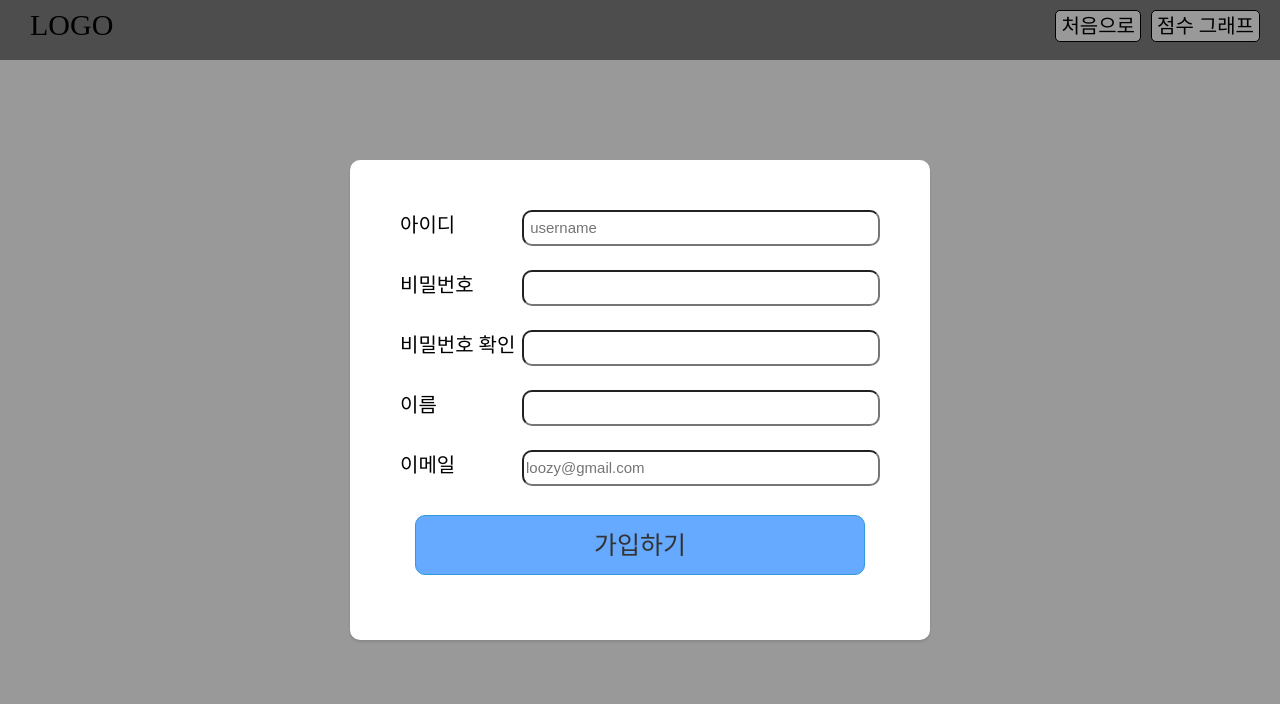
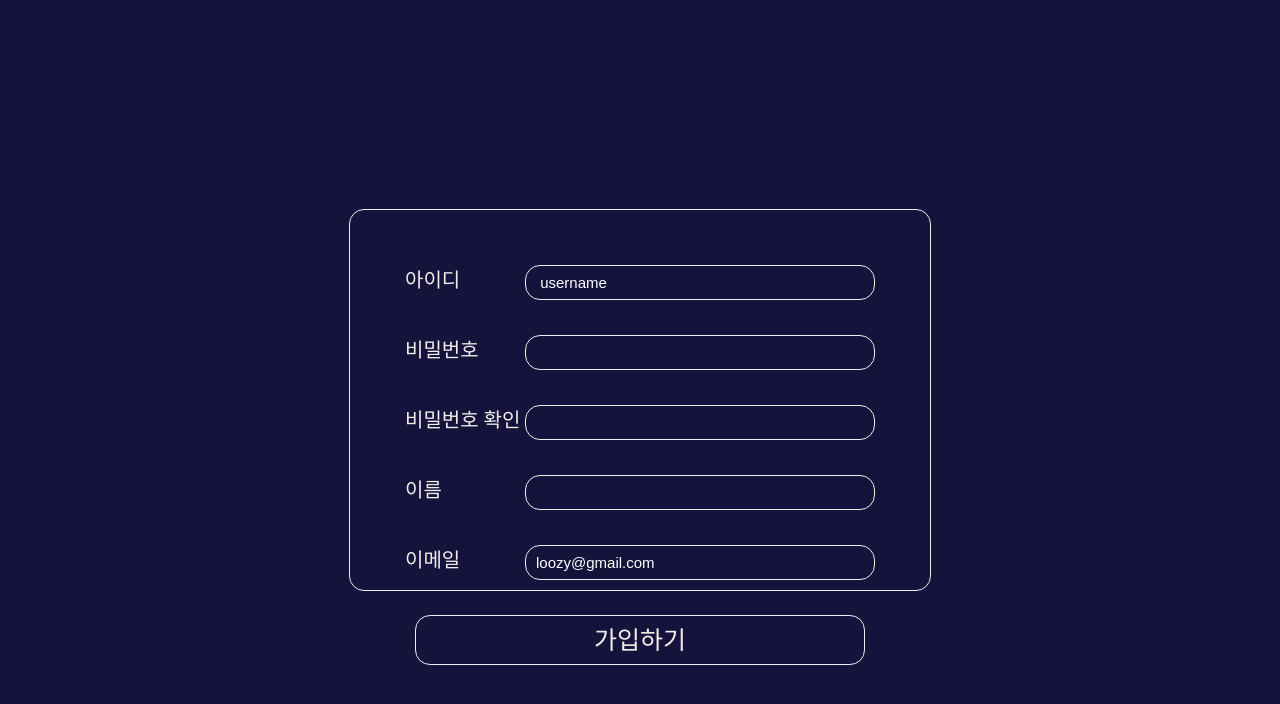
Before and after one commit to loozy5331/scored-planner-frontend, a Vue app: page / in a window 1280 px wide. Both pictures are taken after a click on the button "회원가입". Shown: the top 704 px of the page. Built offline with nearby package versions, Linux system fonts and the light colour scheme.

Commit message:
[accounts] group design css

```diff
--- a/src/components/MainAccount/LoginBase.vue
+++ b/src/components/MainAccount/LoginBase.vue
@@ -1,22 +1,22 @@
 <template>
     <div class="wrapper design-bg">
-        <div class="account-body">
+        <div class="account-body design-point">
             <div class="form-container">
                 <form action="POST">
                     <div class="row">
                         <label for="username" @click="testFunc">아이디</label>
-                        <input type="text" id="username" class="design-bg design-point" v-model="username" placeholder="username">
+                        <input type="text" id="username" class="design-bg design-point design-hover" v-model="username" placeholder="username">
                     </div>
                     <div class="row">
                         <label for="password">비밀번호</label>
-                        <input type="password" id="password" class="design-bg design-point" v-model="password">
+                        <input type="password" id="password" class="design-bg design-point design-hover" v-model="password">
                     </div>
                 </form>
                 <div class="design-alert" v-if="!isValid">
                     유효하지 않은 이메일 혹은 비밀번호입니다.
                 </div>
-                <button class="btn design-bg design-point" type="submit" @click="loginFunc">로그인</button>
-                <button class="btn design-bg design-point" type="submit" @click="SignUpFunc">회원가입</button>
+                <button class="btn design-bg design-point design-hover" type="submit" @click="loginFunc">로그인</button>
+                <button class="btn design-bg design-point design-hover" type="submit" @click="SignUpFunc">회원가입</button>
             </div>
         </div>
     </div>
@@ -75,110 +75,6 @@ export default {
 </script>
 
 
-<style scoped>
-.wrapper {
-    position: fixed;
-    top: 0;
-    left: 0;
-
-    width: 100%;
-    height: 100%;
-}
-
-.account-body {
-    position: absolute;
-    top: 50%;
-    left: 50%;
-    z-index: 100;
-
-    width: 500px;
-    height: 300px;
-
-    padding: 40px;
-
-    transform: translateX(-50%) translateY(-50%);
-
-    border: 1px solid white;
-    border-radius: 20px;
-}
-
-/* form */
-.form-container {
-    width: 100%;
-    height: 180px;
-}
-
-.row {
-    height: 40px;
-    padding: 15px;
-}
-
-.row::after {
-    clear: both;
-}
-
-label {
-    float: left;
-
-    font-size: 20px;
-    line-height: 30px;
-    color: white;
-}
-
-input {
-    float: right;
-    box-sizing: border-box;
-    width: 350px;
-    height: 35px;
-    padding-left: 10px;
-
-    font-size: 15px;
-}
-
-input::-webkit-input-placeholder{
-    font-size: 15px;
-    color: white;
-}
-
-input:focus{
-    font-size: 15px;
-    color: white;
-}
-
-.btn {
-    display:block;
-    width:90%;
-    height:50px;
-
-    font-size: 25px;
-    line-height:40px;
-    margin:15px auto;
-    text-align:center;
-    cursor: pointer;
-
-    transition: all 0.9s color 0.3;
-}
-
-/* design */
-
-.design-alert {
-    color: red;
-}
-
-.design-bg {
-    background-color: #15133C;
-}
-
-.design-point {
-    border: 1px solid #F1EEE9;
-    border-radius: 15px;
-
-    color: #F1EEE9;
-}
-
-.design-point:hover {
-    color: #73777B;
-    border-color: #73777B;
-}
-
+<style scope>
+@import './design.css';
 </style>
--- a/src/components/MainAccount/SignUpBase.vue
+++ b/src/components/MainAccount/SignUpBase.vue
@@ -1,33 +1,33 @@
 <template>
-    <div class="wrapper">
-        <div class="account-body">
+    <div class="wrapper design-bg">
+        <div class="account-body design-point">
             <div class="form-container">
                 <form action="POST">
                     <div class="row">
                         <label for="username">아이디</label>
-                        <input type="text" id="username" v-model="username" placeholder=" username">
+                        <input type="text" id="username" class="design-bg design-point design-hover" v-model="username" placeholder=" username">
                     </div>
                     <div class="row">
                         <label for="password">비밀번호</label>
-                        <input type="password" id="password" v-model="password">
+                        <input type="password" id="password" class="design-bg design-point design-hover" v-model="password">
                     </div>
                     <div class="row">
                         <label for="password_check">비밀번호 확인</label>
-                        <input type="password" id="password_check" v-model="password_check">
+                        <input type="password" id="password_check" class="design-bg design-point design-hover" v-model="password_check">
                     </div>
                     <div class="row">
                         <label for="full_name">이름</label>
-                        <input type="full_name" id="full_name" v-model="full_name">
+                        <input type="full_name" id="full_name" class="design-bg design-point design-hover" v-model="full_name">
                     </div>
                     <div class="row">
                         <label for="email">이메일</label>
-                        <input type="email" id="email" v-model="email" placeholder="loozy@gmail.com">
+                        <input type="email" id="email" class="design-bg design-point design-hover" v-model="email" placeholder="loozy@gmail.com">
                     </div>
                 </form>
-                <div class="alert" v-if="!isValid">
+                <div class="design-alert" v-if="!isValid">
                     유효하지 않은 이메일 혹은 비밀번호입니다.
                 </div>
-                <button class="btn" type="submit" @click="submitFunc">가입하기</button>
+                <button class="btn design-bg design-point design-hover" type="submit" @click="submitFunc">가입하기</button>
             </div>
         </div>
     </div>
@@ -81,95 +81,10 @@ export default {
 </script>
 
 
-<style scoped>
-.wrapper {
-    position: fixed;
-    top: 0;
-    left: 0;
+<style scope>
+@import './design.css';
 
-    width: 100%;
-    height: 100%;
-
-    background-color: rgba(0, 0, 0, 0.4);
-}
-
-.account-body {
-    position: absolute;
-    top: 50%;
-    left: 50%;
-    z-index: 100;
-
-    width: 500px;
-    height: 400px;
-
-    padding: 40px;
-
-    background-color: rgb(255, 255, 255);
-    border-radius: 10px;
-    box-shadow: 0 2px 3px 0 rgba(34, 36, 38, 0.15);
-
-    transform: translateX(-50%) translateY(-50%);
-}
-
-/* form */
-.form-container {
-    width: 100%;
-    height: 180px;
-}
-
-.row {
-    height: 40px;
-    padding: 10px;
-}
-
-.row::after {
-    clear: both;
-}
-
-.row > label {
-    float: left;
-
-    font-size: 20px;
-    line-height: 30px;
-}
-
-.row > input {
-    float: right;
-
-    width: 350px;
-    height: 30px;
-}
-
-.row > input::-webkit-input-placeholder{
-    font-size: 15px;
-}
-
-.btn {
-    display:block;
-    width:90%;
-    height:60px;
-
-    font-size: 25px;
-    line-height:40px;
-    border:1px #3399dd solid;
-    border-radius: 10px;
-    margin:15px auto;
-    background-color:#66aaff;
-    text-align:center;
-    cursor: pointer;
-    color:#333;
-    transition: all 0.9s color 0.3;
-}
-
-.btn:hover{
-    color:#fff;
-}
-
-input {
-    border-radius: 10px;
-}
-
-.alert {
-    color: red;
-}
+/* .account-body {
+    height: 400px !important;
+} */
 </style>
--- /dev/null
+++ b/src/components/MainAccount/design.css
@@ -0,0 +1,100 @@
+.wrapper {
+    position: fixed;
+    top: 0;
+    left: 0;
+
+    width: 100%;
+    height: 100%;
+}
+
+.account-body {
+    position: absolute;
+    top: 50%;
+    left: 50%;
+    z-index: 100;
+
+    width: 500px;
+    height: 300px;
+
+    padding: 40px;
+
+    transform: translateX(-50%) translateY(-50%);
+}
+
+/* form */
+.form-container {
+    width: 100%;
+    height: 180px;
+}
+
+.row {
+    height: 40px;
+    padding: 15px;
+}
+
+.row::after {
+    clear: both;
+}
+
+label {
+    float: left;
+
+    font-size: 20px;
+    line-height: 30px;
+}
+
+input {
+    float: right;
+    box-sizing: border-box;
+    width: 350px;
+    height: 35px;
+    padding-left: 10px;
+
+    font-size: 15px;
+}
+
+input::-webkit-input-placeholder{
+    font-size: 15px;
+    color: white;
+}
+
+input:focus{
+    font-size: 15px;
+    color: white;
+}
+
+.btn {
+    display:block;
+    width:90%;
+    height:50px;
+
+    font-size: 25px;
+    line-height:40px;
+    margin:15px auto;
+    text-align:center;
+    cursor: pointer;
+
+    transition: all 0.9s color 0.3;
+}
+
+/* design */
+
+.design-alert {
+    color: red;
+}
+
+.design-bg {
+    background-color: #15133C;
+}
+
+.design-point {
+    border: 1px solid #F1EEE9;
+    border-radius: 15px;
+
+    color: #F1EEE9;
+}
+
+.design-hover:hover {
+    color: #73777B;
+    border-color: #73777B;
+}
```
